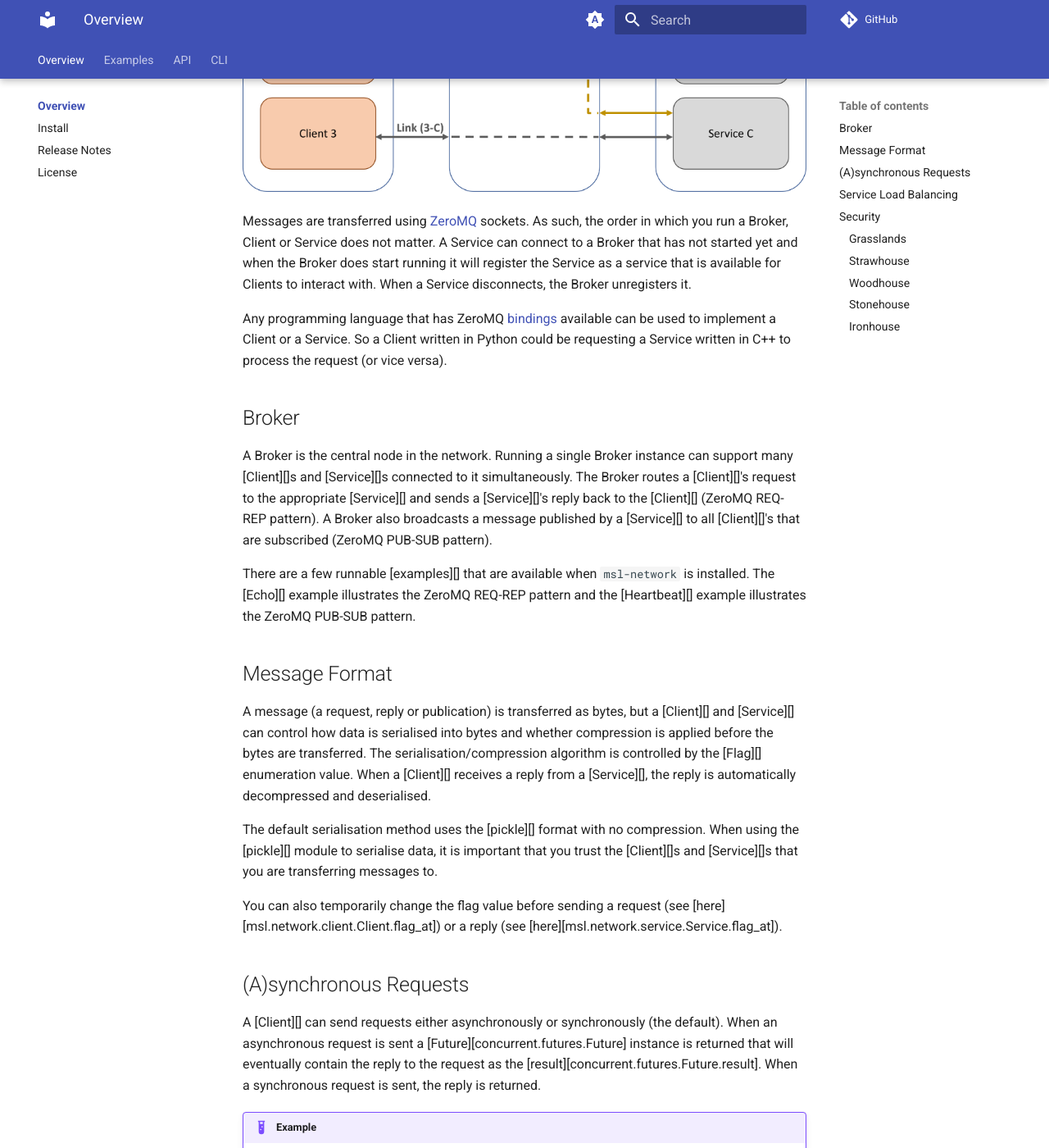
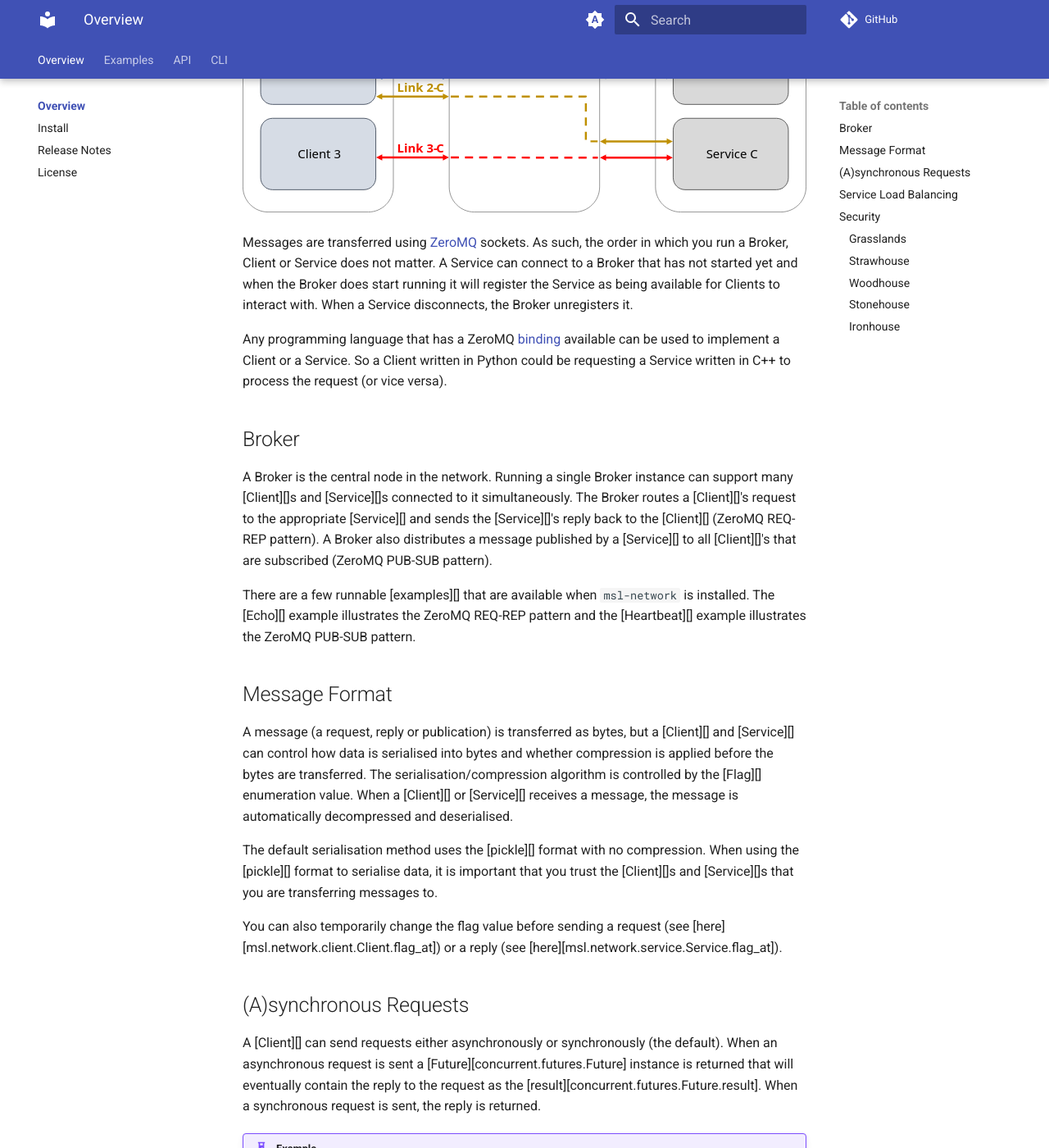
Before and after one commit to jborbely/msl-network2, an MkDocs documentation site: the page built from docs/index.md, in a window 1280 px wide and 1400 px high, scrolled down 889 px. Shown: the whole window at 82% size. Built offline with MkDocs 1.6.1 and Material for MkDocs 9.7.7, drawn with Linux system fonts in a browser that asks for light colours; comment, search, counter and statistics services are not loaded; the version menu is left out; some of the changed text lies outside the part shown.

Commit message:
update docs

```diff
--- a/cspell.json
+++ b/cspell.json
@@ -20,10 +20,12 @@
         "cspell.json",
         "mkdocs.yml",
         "pyproject.toml",
-        "CHANGELOG.md"
+        "CHANGELOG.md",
+        "docs/assets/images/network.svg"
     ],
     "words": [
         "appendleft",
+        "asyncio",
         "bufferobjects",
         "caplog",
         "capsys",
--- a/docs/index.md
+++ b/docs/index.md
@@ -1,37 +1,37 @@
 # Overview
-`msl-network` uses concurrency and asynchronous programming to transfer messages across a network and it is composed of three objects &mdash; a [Broker][], [Client][]s and [Service][]s.
+`msl-network` uses concurrency and asynchronous programming to transfer messages across a network and it is composed of a [Broker][], [Client][]s and [Service][]s with a [Link][] established between a [Client][] and a [Service][].
 
-* ***Broker***
+- ***Broker***
     - Central node in the network.
     - Clients and Services connect to it.
     - Routes messages to the appropriate recipient (Client or Service).
 
-* ***Client***
+- ***Client***
     - Connects to a Broker.
     - Creates a Link with a Service (a single Client can create multiple links).
-    - Sends requests to the Service and receives the reply.
+    - Sends a request to the Service and receives the reply.
     - Subscribes to messages that are published by the Service.
 
-* ***Service***
+- ***Service***
     - Connects to a Broker.
-    - Processes requests from a Client and sends the reply.
+    - Processes a request from a Client and sends the reply.
     - Publishes messages to all subscribed Clients.
 
-![links.png](assets/images/links.png)
+![network.svg](assets/images/network.svg)
 
-Messages are transferred using [ZeroMQ](https://zeromq.org/) sockets. As such, the order in which you run a Broker, Client or Service does not matter. A Service can connect to a Broker that has not started yet and when the Broker does start running it will register the Service as a service that is available for Clients to interact with. When a Service disconnects, the Broker unregisters it.
+Messages are transferred using [ZeroMQ](https://zeromq.org/) sockets. As such, the order in which you run a Broker, Client or Service does not matter. A Service can connect to a Broker that has not started yet and when the Broker does start running it will register the Service as being available for Clients to interact with. When a Service disconnects, the Broker unregisters it.
 
-Any programming language that has ZeroMQ [bindings](https://zeromq.org/get-started/) available can be used to implement a Client or a Service. So a Client written in Python could be requesting a Service written in C++ to process the request (or vice versa).
+Any programming language that has a ZeroMQ [binding](http://wiki.zeromq.org/bindings:_start) available can be used to implement a Client or a Service. So a Client written in Python could be requesting a Service written in C++ to process the request (or vice versa).
 
 ## Broker
-A Broker is the central node in the network. Running a single Broker instance can support many [Client][]s and [Service][]s connected to it simultaneously. The Broker routes a [Client][]'s request to the appropriate [Service][] and sends a [Service][]'s reply back to the [Client][] (ZeroMQ REQ-REP pattern). A Broker also broadcasts a message published by a [Service][] to all [Client][]'s that are subscribed (ZeroMQ PUB-SUB pattern).
+A Broker is the central node in the network. Running a single Broker instance can support many [Client][]s and [Service][]s connected to it simultaneously. The Broker routes a [Client][]'s request to the appropriate [Service][] and sends the [Service][]'s reply back to the [Client][] (ZeroMQ REQ-REP pattern). A Broker also distributes a message published by a [Service][] to all [Client][]'s that are subscribed (ZeroMQ PUB-SUB pattern).
 
 There are a few runnable [examples][] that are available when `msl-network` is installed. The [Echo][] example illustrates the ZeroMQ REQ-REP pattern and the [Heartbeat][] example illustrates the ZeroMQ PUB-SUB pattern.
 
 ## Message Format
-A message (a request, reply or publication) is transferred as bytes, but a [Client][] and [Service][] can control how data is serialised into bytes and whether compression is applied before the bytes are transferred. The serialisation/compression algorithm is controlled by the [Flag][] enumeration value. When a [Client][] receives a reply from a [Service][], the reply is automatically decompressed and deserialised.
+A message (a request, reply or publication) is transferred as bytes, but a [Client][] and [Service][] can control how data is serialised into bytes and whether compression is applied before the bytes are transferred. The serialisation/compression algorithm is controlled by the [Flag][] enumeration value. When a [Client][] or [Service][] receives a message, the message is automatically decompressed and deserialised.
 
-The default serialisation method uses the [pickle][] format with no compression. When using the [pickle][] module to serialise data, it is important that you trust the [Client][]s and [Service][]s that you are transferring messages to.
+The default serialisation method uses the [pickle][] format with no compression. When using the [pickle][] format to serialise data, it is important that you trust the [Client][]s and [Service][]s that you are transferring messages to.
 
 You can also temporarily change the flag value before sending a request (see [here][msl.network.client.Client.flag_at]) or a reply (see [here][msl.network.service.Service.flag_at]).
 
--- a/mkdocs.yml
+++ b/mkdocs.yml
@@ -10,6 +10,7 @@
   favicon: assets/images/favicon.ico
   features:
     - content.code.copy
+    - content.code.annotate
     - navigation.footer
     - navigation.indexes
     - navigation.top
```
Also changed, not shown: README.md (+8 -8 lines), docs/api/client.md (+33 -0 lines), docs/api/service.md (+43 -0 lines), docs/examples/echo.md (+8 -11 lines), docs/examples/heartbeat.md (+8 -12 lines), docs/assets/images/links.png (deleted), docs/assets/images/network.svg (added), 4 other files.
